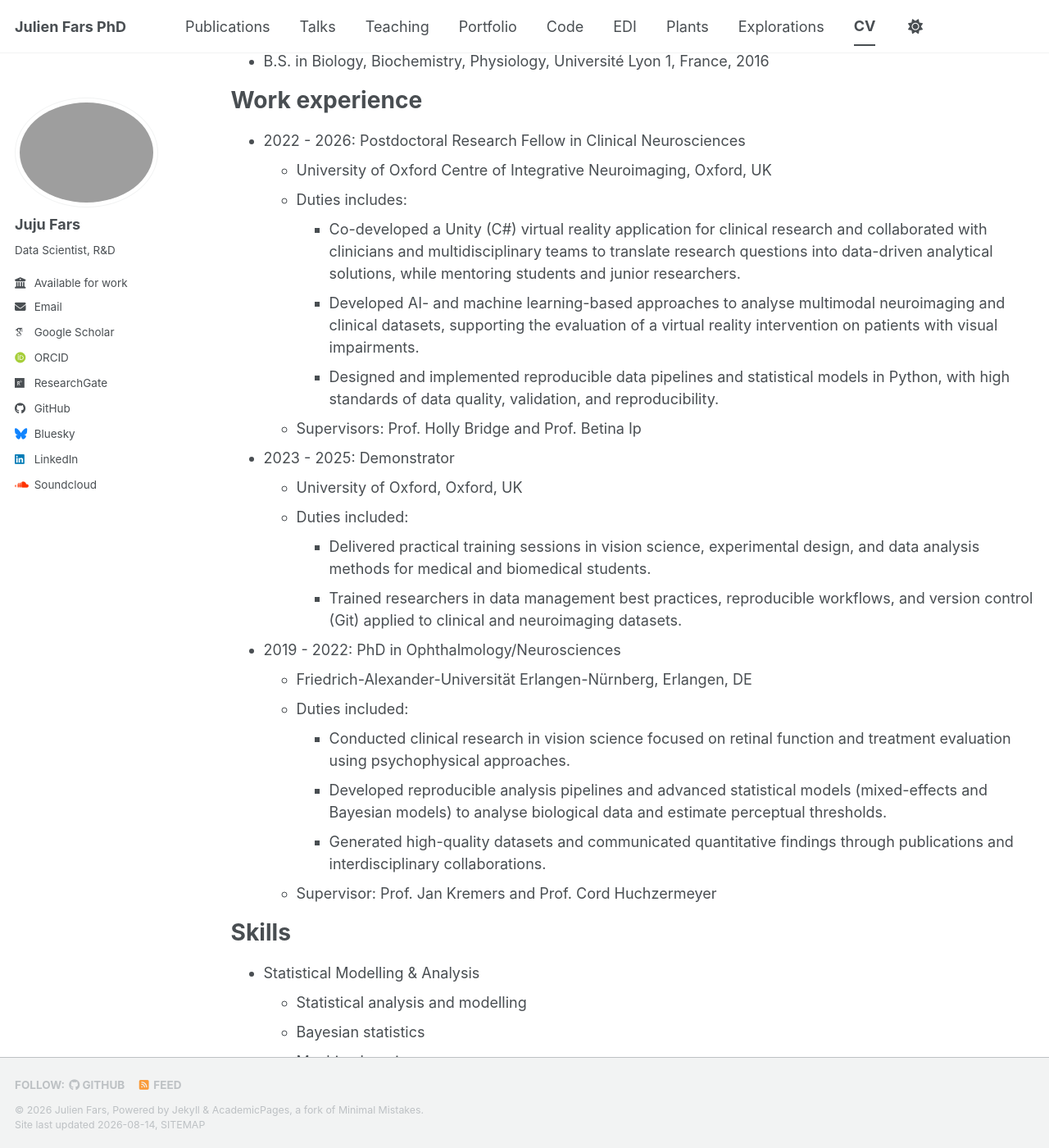
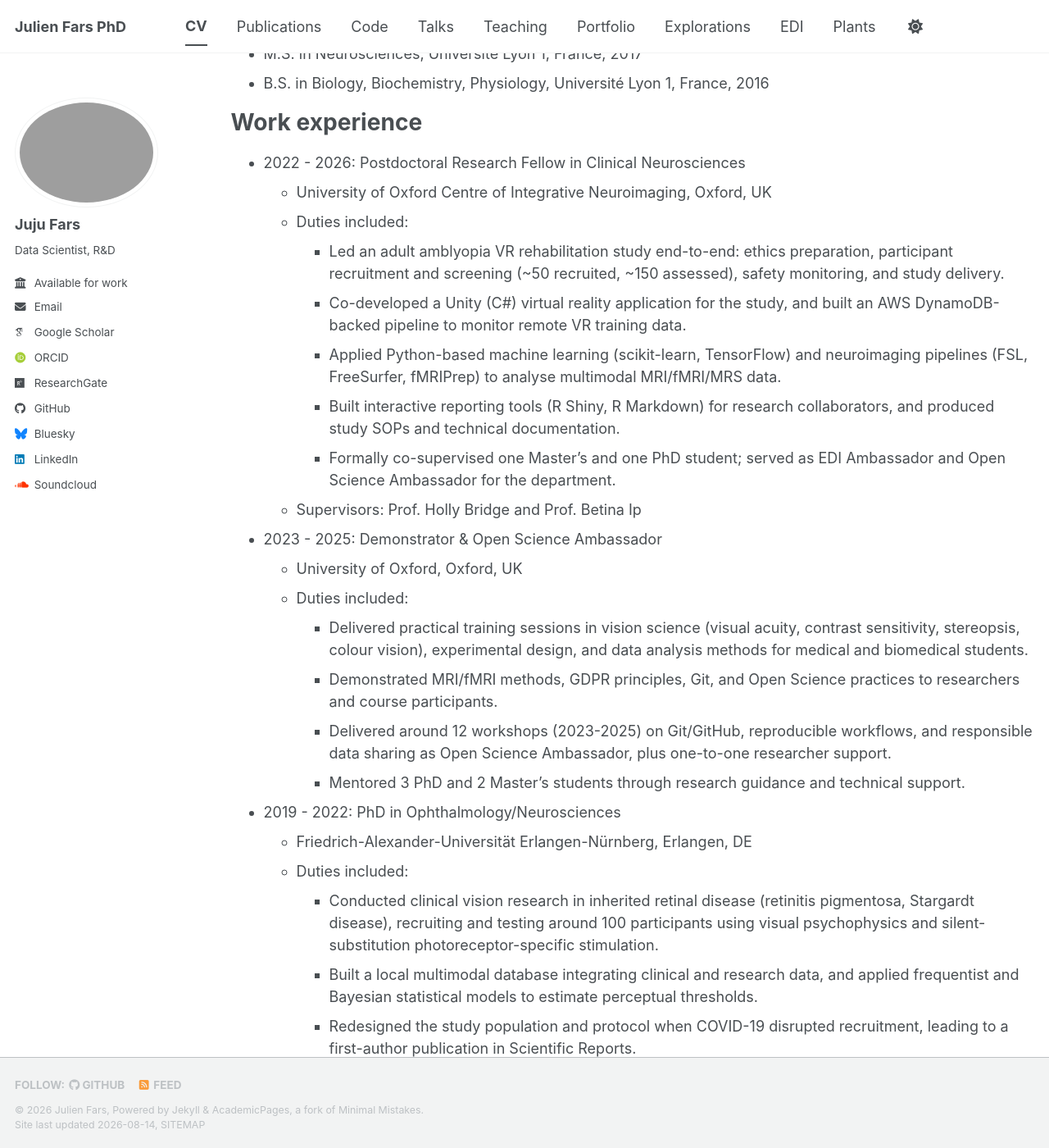
Before and after one commit to julienfars/julienfars, a Jekyll site: the page built from _pages/cv.md, in a window 1280 px wide and 1400 px high, scrolled down 494 px. Shown: the whole window at 82% size. Built offline with Jekyll 4.4.1, drawn with Linux system fonts in a browser that asks for light colours; some web fonts are replaced; a script bundle is joined from its source files by our own code; library files that are not in the unit come from our copies; some of the changed text lies outside the part shown.

```diff
--- a/_config.yml
+++ b/_config.yml
@@ -56,7 +56,7 @@ author:
 
   # Social media
   artstation       : # Username
-  bluesky          : "https://bsky.app/profile/juju-vision.bsky.social" # Replace this with you Bluesky username
+  bluesky          : "juju-vision.bsky.social" # Replace this with you Bluesky username
   facebook         : # Username
   flickr           : # Username
   foursquare       : # Username
@@ -65,11 +65,11 @@ author:
   keybase          : # Username
   instagram        : # Username
   lastfm           : # Username
-  linkedin         : "https://www.linkedin.com/in/julien-fars/"
+  linkedin         : "julien-fars/"
   mastodon         : # URL
   medium           : # URL
   pinterest        : # Username
-  soundcloud       : "https://soundcloud.com/juju-fars_vision"
+  soundcloud       : "juju-fars_vision"
   steam            : # Username
   telegram         : # URL
   tumblr           : # Username
--- a/_includes/archive-single.html
+++ b/_includes/archive-single.html
@@ -43,7 +43,11 @@
         {% elsif post.collection == 'code' %}
           {% if post.language %}<p class="page__meta"><i class="fa fa-fw fa-code" aria-hidden="true"></i> {{ post.language }}</p>{% endif %}
         {% elsif post.collection == 'publications' %}
-          <p>Published in <i>{{ post.venue }}</i>, {{ post.date | default: "1900-01-01" | date: "%Y" }} </p>
+          {% if post.status == 'in_preparation' %}
+            <p><i>{{ post.venue }}</i></p>
+          {% else %}
+            <p>Published in <i>{{ post.venue }}</i>, {{ post.date | default: "1900-01-01" | date: "%Y" }} </p>
+          {% endif %}
         {% elsif post.date %}
          <p class="page__date"><strong><i class="fa fa-fw fa-calendar" aria-hidden="true"></i> {{ site.data.ui-text[site.locale].date_label | default: "Published:" }}</strong> <time datetime="{{ post.date | default: "1900-01-01" | date_to_xmlschema }}">{{ post.date | default: "1900-01-01" | date: "%B %d, %Y" }}</time></p>
         {% endif %}
--- a/_pages/cv.md
+++ b/_pages/cv.md
@@ -10,7 +10,7 @@ redirect_from:
 
 {% include base_path %}
 
-Postdoctoral researcher with a PhD, combining strong scientific expertise in neuroscience and vision science with technical skills in machine learning, statistical modelling, and data engineering (Python, R, AWS). Experienced in applying computational and quantitative methods to complex, high-dimensional multimodal datasets — from clinical and neuroimaging data to biological and behavioural measurements. Rigorous, autonomous, and used to interdisciplinary work at the interface of artificial intelligence, neuroscience, and health.
+Biomedical researcher with a PhD in Human Biology and several years of postdoctoral research at the University of Oxford, currently moving from academic neuroscience into data science and research & development. Experience spans Python/ML pipelines on large-scale imaging (MRI/fMRI) and behavioural data, end-to-end clinical study delivery, and VR-based rehabilitation research, combined with rigorous statistical modelling (frequentist and Bayesian) and reproducible data engineering (Python, R, AWS). Rigorous, autonomous, and used to interdisciplinary work at the interface of data science, neuroscience, and health.
 
 Education
 ======
@@ -28,25 +28,29 @@ Work experience
 ======
 * 2022 - 2026: Postdoctoral Research Fellow in Clinical Neurosciences
   * University of Oxford Centre of Integrative Neuroimaging, Oxford, UK
-  * Duties includes:
-    * Co-developed a Unity (C#) virtual reality application for clinical research and collaborated with clinicians and multidisciplinary teams to translate research questions into data-driven analytical solutions, while mentoring students and junior researchers.
-    * Developed AI- and machine learning-based approaches to analyse multimodal neuroimaging and clinical datasets, supporting the evaluation of a virtual reality intervention on patients with visual impairments.
-    * Designed and implemented reproducible data pipelines and statistical models in Python, with high standards of data quality, validation, and reproducibility.
+  * Duties included:
+    * Led an adult amblyopia VR rehabilitation study end-to-end: ethics preparation, participant recruitment and screening (~50 recruited, ~150 assessed), safety monitoring, and study delivery.
+    * Co-developed a Unity (C#) virtual reality application for the study, and built an AWS DynamoDB-backed pipeline to monitor remote VR training data.
+    * Applied Python-based machine learning (scikit-learn, TensorFlow) and neuroimaging pipelines (FSL, FreeSurfer, fMRIPrep) to analyse multimodal MRI/fMRI/MRS data.
+    * Built interactive reporting tools (R Shiny, R Markdown) for research collaborators, and produced study SOPs and technical documentation.
+    * Formally co-supervised one Master's and one PhD student; served as EDI Ambassador and Open Science Ambassador for the department.
   * Supervisors: Prof. Holly Bridge and Prof. Betina Ip
 
-* 2023 - 2025: Demonstrator
+* 2023 - 2025: Demonstrator & Open Science Ambassador
   * University of Oxford, Oxford, UK
   * Duties included:
-    * Delivered practical training sessions in vision science, experimental design, and data analysis methods for medical and biomedical students.
-    * Trained researchers in data management best practices, reproducible workflows, and version control (Git) applied to clinical and neuroimaging datasets.
+    * Delivered practical training sessions in vision science (visual acuity, contrast sensitivity, stereopsis, colour vision), experimental design, and data analysis methods for medical and biomedical students.
+    * Demonstrated MRI/fMRI methods, GDPR principles, Git, and Open Science practices to researchers and course participants.
+    * Delivered around 12 workshops (2023-2025) on Git/GitHub, reproducible workflows, and responsible data sharing as Open Science Ambassador, plus one-to-one researcher support.
+    * Mentored 3 PhD and 2 Master's students through research guidance and technical support.
 
 * 2019 - 2022: PhD in Ophthalmology/Neurosciences
   * Friedrich-Alexander-Universität
 Erlangen-Nürnberg, Erlangen, DE
   * Duties included:
-    * Conducted clinical research in vision science focused on retinal function and treatment evaluation using psychophysical approaches.
-    * Developed reproducible analysis pipelines and advanced statistical models (mixed-effects and Bayesian models) to analyse biological data and estimate perceptual thresholds.
-    * Generated high-quality datasets and communicated quantitative findings through publications and interdisciplinary collaborations.
+    * Conducted clinical vision research in inherited retinal disease (retinitis pigmentosa, Stargardt disease), recruiting and testing around 100 participants using visual psychophysics and silent-substitution photoreceptor-specific stimulation.
+    * Built a local multimodal database integrating clinical and research data, and applied frequentist and Bayesian statistical models to estimate perceptual thresholds.
+    * Redesigned the study population and protocol when COVID-19 disrupted recruitment, leading to a first-author publication in Scientific Reports.
   * Supervisor: Prof. Jan Kremers and Prof. Cord Huchzermeyer
 
 Skills
@@ -88,15 +93,27 @@ Skills
   * Docker
   * Reproducible workflows
   * Version control
+* Reporting & Visualisation
+  * R Shiny
+  * R Markdown
+  * Power BI
+  * Tableau
 * Communication & Collaboration
   * Scientific communication
   * Multidisciplinary collaboration
   * Technical teaching
+  * Supervision and mentoring
   * Research project management
 * Languages
   * French: native
   * English: bilingual
   * German: basic
+
+Awards
+======
+* OxCIN Good Citizen Award (2025)
+* CSHL Regeneron Scholars Programme grant (2023)
+* ARVO International Travel Grant (2022)
 
 Publications
 ======
```
Also changed, not shown: other parts of _pages/cv.md (+2 -1 lines), _data/navigation.yml (+8 -8 lines), _pages/about.md (+2 -0 lines), _publications/2026-08-14-Amblyopia_VR_GABA.md (added, +19 -0 lines).
